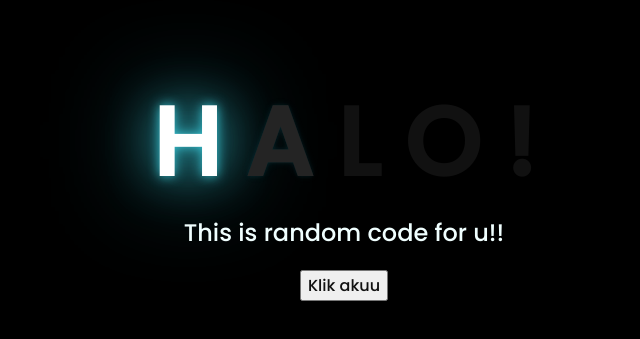
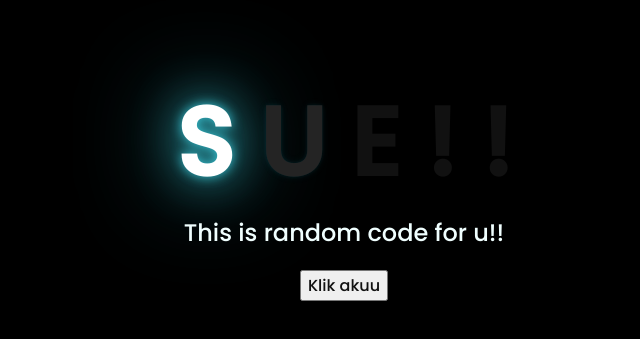
Before and after one commit to srikresna/srikresna.github.io, a plain HTML site: page index.html in a window 1280 px wide. Shown: the part 223-562 px from the top of the page, without its empty margins (304-944 px from the left). Drawn offline with Linux system fonts and the light colour scheme.

Commit message:
update greeting

```diff
--- a/index.html
+++ b/index.html
@@ -11,10 +11,10 @@
 <body>
     <div class="greetings">
     <!-- silahkan menambah kata sesuai keinginan dengan <span>text...</span -->
-        <span>H</span>
-        <span>A</span>
-        <span>L</span>
-        <span>O</span>
+        <span>S</span>
+        <span>U</span>
+        <span>E</span>
+        <span>!</span>
         <span>!</span>
     </div>
     <div class="description">
```
